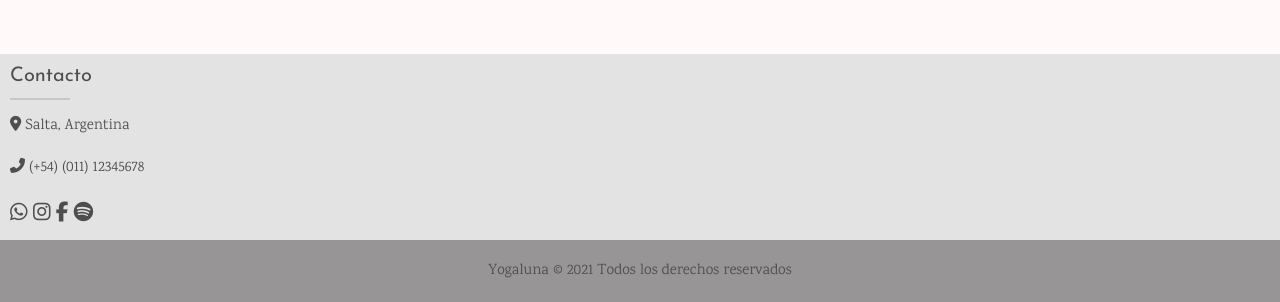
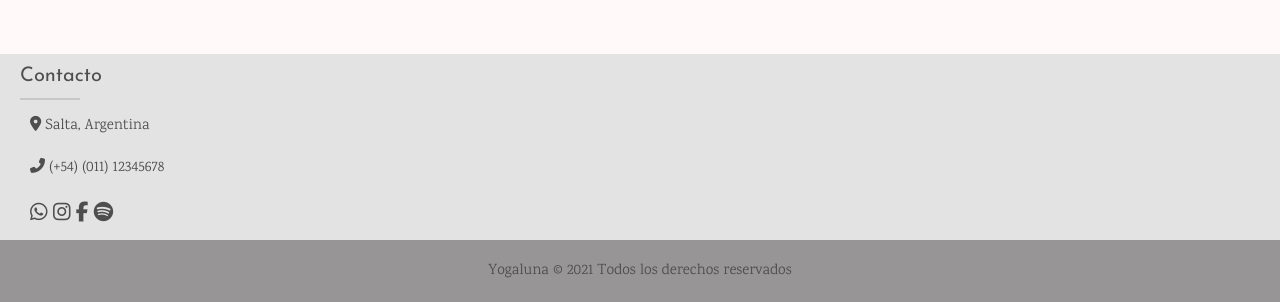
Before and after one commit to ErneDainesi/Yogaluna, a website: page contacto.html in a window 1280 px wide. Shown: the part 2205-2507 px from the top of the page. Drawn offline with nearby package versions, Linux system fonts and the light colour scheme.

Commit message:
agrego mas queries

```diff
--- a/assets/css/sass/style.scss
+++ b/assets/css/sass/style.scss
@@ -682,13 +682,21 @@ header {
 
 // CONTACTO
 .contact-title {
-  font-size: 4rem;
+  font-size: 2rem;
   text-align: center;
   font-weight: bold;
 }
 
 .google-form {
   width: 100%;
+}
+
+// CONTACTO DESKTOP
+
+@media screen and (min-width: 768px) {
+  .contact-title {
+    font-size: 4rem;
+  }
 }
 
 // PROPUESTAS DESKTOP
@@ -950,3 +958,15 @@ header {
     }
   }
 }
+
+// FOOTER QUERIES
+
+@media screen and (min-width: 769px) {
+  .footer {
+    &-header,
+    &-header::after,
+    &-info {
+      padding-left: 2rem;
+    }
+  }
+}
```
Also changed, not shown: assets/css/style.css.
